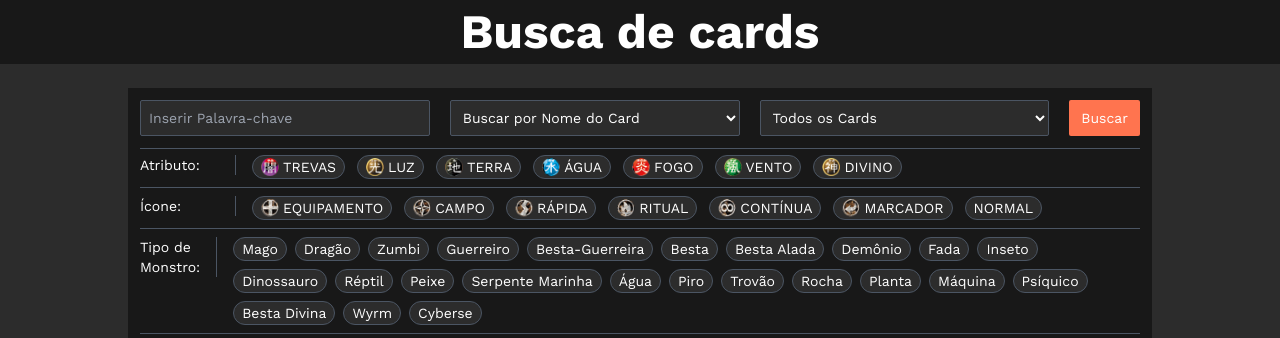
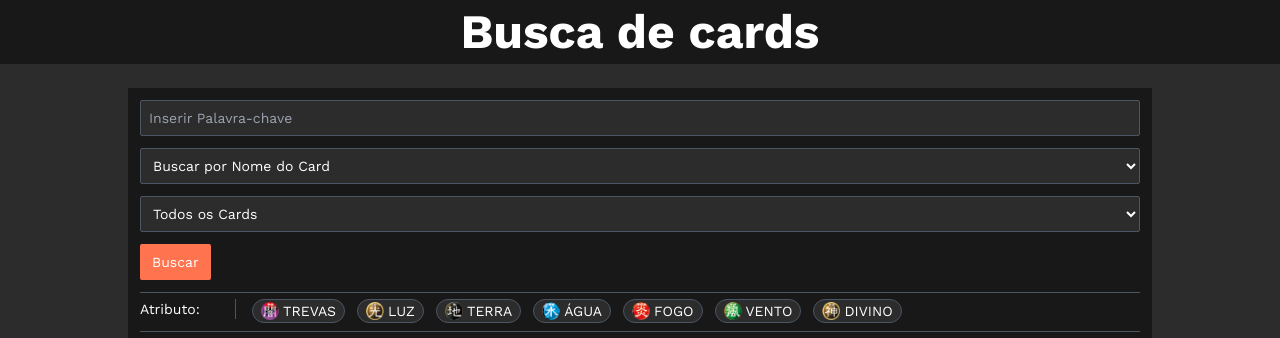
Before and after one commit to Hewerton80/yu-gi-oh-data-base-next.js-tailwind, a Next.js app: page / in a window 1280 px wide. Shown: the top 338 px of the page. Built offline with nearby package versions, Linux system fonts and the light colour scheme; no server answers.

Commit message:
add gird component

```diff
--- a/package.json
+++ b/package.json
@@ -9,6 +9,7 @@
   },
   "dependencies": {
     "axios": "^0.24.0",
+    "classnames": "^2.3.1",
     "next": "11.0.1",
     "react": "17.0.2",
     "react-dom": "17.0.2"
@@ -19,8 +20,8 @@
     "autoprefixer": "^10.4.0",
     "eslint": "7.32.0",
     "eslint-config-next": "12.0.3",
-    "postcss": "^8.3.11",
-    "tailwindcss": "^2.2.19",
+    "postcss": "^8.4.5",
+    "tailwindcss": "^3.0.7",
     "typescript": "4.4.4"
   }
 }
--- a/src/components/General/Layouts/Grid/index.tsx
+++ b/src/components/General/Layouts/Grid/index.tsx
@@ -1,29 +1,36 @@
 import { HTMLAttributes } from 'react';
-import { concatenateClasseName } from '../../../../utilts/concatenateClasseName';
+import styles from './styles.module.css'
+import cn from 'classnames'
 
+type avaliablesWidthCols = 1 | 2 | 3 | 4 | 5 | 6 | 7 | 8 | 9 | 10 | 11 | 12
+type avaliablesGaps = 0 | 3 | 4 | 5
 interface GridProps extends HTMLAttributes<HTMLDivElement> {
-  columnGap?: number;
-  rowGap?: number;
+  columnGap?: avaliablesGaps;
+  rowGap?: avaliablesGaps;
 }
 
 interface ColProps extends HTMLAttributes<HTMLDivElement> {
-  xs?: number;
+  xs?: avaliablesWidthCols;
+  sm?: avaliablesWidthCols;
+  md?: avaliablesWidthCols;
+  lg?: avaliablesWidthCols;
+  xl?: avaliablesWidthCols;
 }
 
-export function Grid({ className, rowGap, columnGap, children, ...rest }: GridProps) {
+export function Grid({ className, rowGap = 0, columnGap = 0, children, ...rest }: GridProps) {
+
   return (
     <div
-    v-for="item in items"
-      className={concatenateClasseName(`
-        flex flex-wrap h-fit-content space-x-0
-        odd:pt-${rowGap || 0} odd:pl-${columnGap || 0}
-        even:pt-${rowGap || 0} even:pl-${columnGap || 0}
-      `, className)}
+      className={cn(
+        styles['grid-component'],
+        styles[`row-gap-${rowGap}`],
+        styles[`column-gap-${columnGap}`],
+        className)}
       {...rest}
       style={{
-        width: `calc(100% + ${columnGap}px)`,
-        marginTop: rowGap ? Number(rowGap) * -1 : 0,
-        marginLeft: columnGap ? Number(columnGap) * -1 : 0
+        width: `calc(100% + ${columnGap * 4}px)`,
+        marginTop: (rowGap * 4) * -1,
+        marginLeft: (columnGap * 4) * -1
       }}
     >
       {children}
@@ -31,19 +38,40 @@ export function Grid({ className, rowGap, columnGap, children, ...rest }: GridPr
   );
 }
 
-export function Col({ className, children, xs, ...rest }: ColProps) {
+export function Col({
+  className,
+  children,
+  xs = 12,
+  sm,
+  md,
+  lg,
+  xl,
+  ...rest
+}: ColProps) {
   return (
     <div
-      className={concatenateClasseName(`
-        m-0 flex-row flex-grow-0
-      `, className)}
+      className={cn(
+        styles.col,
+        `basis-${xs}/12`,
+        sm && `basis-${sm}/12`,
+        md && `md:basis-${md}/12`,
+        lg && `lg:basis-${lg}/12`,
+        xl && `xl:basis-${xl}/12`,
+
+        `max-w-${xs}/12`,
+        sm && `max-w-${sm}/12`,
+        md && `md:max-w-${md}/12`,
+        lg && `lg:max-w-${lg}/12`,
+        xl && `xl:max-w-${xl}/12`,
+        className)}
+      style={{
+        // flexBasis: `${Number(xs) / 12 * 100}%`,
+        // maxWidth: `${Number(xs) / 12 * 100}%`,
+      }}
       {...rest}
-      style={{
-        flexBasis: `${Number(xs || 12) / 12 * 100}%`,
-        maxWidth: `${Number(xs || 12) / 12 * 100}%`,
-      }}
     >
       {children}
+      <span className='basis-12/12 max-w-12/12'></span>
     </div>
   )
 }
--- /dev/null
+++ b/src/components/General/Layouts/Grid/styles.module.css
@@ -0,0 +1,39 @@
+.grid-component {
+    @apply flex flex-row flex-wrap h-fit-content
+}
+
+.col {
+    @apply m-0 flex-row flex-grow-0
+}
+
+.grid-component.row-gap-0 > .col {
+    @apply pt-0
+}
+
+.grid-component.row-gap-3 > .col {
+    @apply pt-3
+}
+
+.grid-component.row-gap-4 > .col {
+    @apply pt-4
+}
+
+.grid-component.row-gap-5 > .col {
+    @apply pt-5
+}
+
+.grid-component.column-gap-0 > .col {
+    @apply pl-0
+}
+
+.grid-component.column-gap-3 > .col {
+    @apply pl-3
+}
+
+.grid-component.column-gap-4 > .col {
+    @apply pl-4
+}
+
+.grid-component.column-gap-5 > .col {
+    @apply pl-5
+}
--- a/src/pages/index.tsx
+++ b/src/pages/index.tsx
@@ -3,7 +3,7 @@ import { FormEvent, useCallback, useEffect, useMemo, useState } from 'react'
 import { Button } from '../components/General/Buttons/Button'
 import InputText from '../components/General/Inputs/InputText'
 import Select from '../components/General/Inputs/Select'
-// import { Col, Grid } from '../components/General/Layouts/Grid'
+import { Col, Grid } from '../components/General/Layouts/Grid'
 import NoutFoundMenssage from '../components/General/Layouts/NoutFoundMenssage'
 import Shimmer from '../components/General/Layouts/Shimmer'
 import Paginations from '../components/General/Paginations'
@@ -305,21 +305,22 @@ const Home: NextPage = () => {
             className='flex flex-col p-3 w-full space-y-1.5'
             onSubmit={handleSubmitFilter}
           >
+             {/* space-x-0 md:space-x-5 space-y-3 md:space-y-0 */}
             <div className={`
-              flex flex-col md:flex-row
-              space-x-0 md:space-x-5 space-y-3 md:space-y-0
+              flex
+
               w-full border-b-1 border-gray-600 pb-3
             `}>
-              {/* <Grid columnGap={5}>
-            <Col xs={3}> */}
+            <Grid columnGap={5} rowGap={3}>
+              <Col xs={12} md={3}>
                 <InputText
                   id='palavra-chave'
                   placeholder='Inserir Palavra-chave'
                   value={prevKeyWordCard}
                   onChange={event => setPrevKeyWordCard(event.target.value)}
                 />
-              {/* </Col>
-            <Col> */}
+              </Col>
+              <Col xs={12} md={3}>
                 <Select
                   id='tipo-busca-carta-yu-gi-oh'
                   value={prevSearchBy}
@@ -330,8 +331,8 @@ const Home: NextPage = () => {
                   <option value={SearchTypeCardOptionsEnum.SearchByPendulumEffect}>{SearchTypeCardOptionsEnum.SearchByPendulumEffect}</option>
                   <option value={SearchTypeCardOptionsEnum.SearchById}>{SearchTypeCardOptionsEnum.SearchById}</option>
                 </Select>
-              {/* </Col>
-            <Col xs={3}> */}
+              </Col>
+              <Col xs={12} md={3}>
                 <Select
                   id='tipo-carta-yu-gi-oh'
                   value={prevTypeCard}
@@ -342,16 +343,16 @@ const Home: NextPage = () => {
                   <option value={typeCardValueOptionsEnum[TypeCardOptionsEnum.SpellCards]}>{TypeCardOptionsEnum.SpellCards}</option>
                   <option value={typeCardValueOptionsEnum[TypeCardOptionsEnum.TrapCards]}>{TypeCardOptionsEnum.TrapCards}</option>
                 </Select>
-              {/* </Col>
-            <Col xs={3}> */}
+              </Col>
+              <Col xs={12} md={3}>
                 <Button
                   type='submit'
                   disabled={isLoadingsCards}
                 >
                   Buscar
                 </Button>
-              {/* </Col>
-          </Grid> */}
+              </Col>
+            </Grid>
         </div>
 
         <div className='flex flex-col  space-y-2'>
@@ -711,8 +712,8 @@ const Home: NextPage = () => {
       </>
     )
   }
-      </div>
-    </DefaultsTemplate>
+      </div >
+    </DefaultsTemplate >
   )
 }
 
--- a/src/styles/globals.css
+++ b/src/styles/globals.css
@@ -23,4 +23,5 @@
     ul {
         @apply list-none;
     }
+
 }
--- a/tailwind.config.js
+++ b/tailwind.config.js
@@ -5,7 +5,8 @@ module.exports = {
     './src/components/**/*.{js,ts,jsx,tsx}'
   ],
   safelist: [
-    /^pl-/, /^pt-/, /^pb-/, /^py-/, /^bg-/, /^border-/, /^opacity-/, /^cursor-/
+    /^pl-/, /^pt-/, /^pb-/, /^py-/, /^bg-/, /^border-/, /^opacity-/, /^cursor-/,
+    /^basis-/, /^max-w/
   ],
   // [/^col-span-.*/]
   darkMode: false, // or 'media' or 'class'
@@ -15,9 +16,23 @@ module.exports = {
         '0.25': '1px',
         'container': '42.5rem',
         'sm-card': '8.7857rem',
-        'fit-content': 'fit-content'
+        'fit-content': 'fit-content',
+        '12/12': '100%'
       },
-
+      maxWidth: {
+        '1/12': '8.333333%',
+        '2/12': '16.666667%',
+        '3/12': '25%',
+        '4/12': '33.333333%',
+        '5/12': '41.666667%',
+        '6/12': '50%',
+        '7/12': '58.333333%',
+        '8/12': '66.666667%',
+        '9/12': '75%',
+        '10/12': '83.333333%',
+        '11/12': '91.666667%',
+        '12/12': '100%',
+      },
       colors: {
         'primary': {
           DEFAULT: '#ff744f ',
@@ -45,6 +60,9 @@ module.exports = {
     fontFamily: {
       'sans': ['Work Sans', 'sans-serif']
     },
+    // basis: {
+    //   '3/12': '25%'
+    // },
 
   },
 
```
Also changed, not shown: 1 other file (tests, documents, lock files or other folders). Lines whose indentation alone changed are shown as unchanged.
